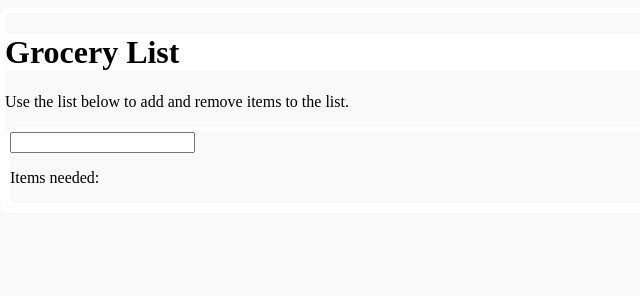
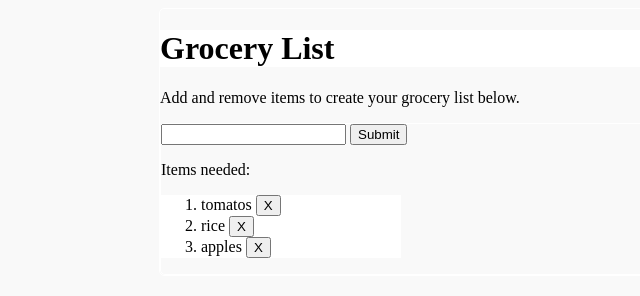
Before and after one commit to Mirajo/FWF, a plain HTML site: page wk1/Johnson_Miranda-week1/index.html in a window 1280 px wide. Shown: the whole page, without its empty margins (0-640 px from the left). Drawn offline with nearby package versions, Linux system fonts and the light colour scheme.

Commit message:
final submit
final submit

```diff
--- a/wk1/Johnson_Miranda-week1/css/style.css
+++ b/wk1/Johnson_Miranda-week1/css/style.css
@@ -2,8 +2,6 @@
 
 
 body{
-    margin-right: 0;
-    margin-left: 0;
     background-color: #F9F9F9;
 }
 h1 {
@@ -11,11 +9,18 @@ h1 {
 
 }
 .ng-scope {
-    border-radius: 10px;
-    border: 5px solid #ffffff;
-
+    border-radius: 5px;
+    border: 1px solid #ffffff;
+    margin-right: auto;
+    margin-left: auto;
+    width: 960px;
+}
+.ng-binding {
+    border: 0px;
 }
 
-ol li {
+ol {
     list-stle-type: decimal;
+    background-color: #ffffff;
+    width: 200px;
 }
--- a/wk1/Johnson_Miranda-week1/index.html
+++ b/wk1/Johnson_Miranda-week1/index.html
@@ -15,10 +15,15 @@
 </head>
 <body ng-app>
 <h1>Grocery List </h1>
-<p>Use the list below to add and remove items to the list.</p>
+<p>Add and remove items to create your grocery list below.</p>
 <div ng-controller="DBController">
     <input type="text" ng-model="listName"/>
+     <input type="submit" ng-click="addName()"/>
     <p>Items needed: {{listName}}</p>
+    <ol>
+        <li ng-repeat="name in listArray">{{name}}
+        <button ng-click="deleteName(name)">X</button></li>
+    </ol>
 </div>
 
 
--- a/wk1/Johnson_Miranda-week1/js/app.js
+++ b/wk1/Johnson_Miranda-week1/js/app.js
@@ -7,4 +7,19 @@
 function DBController($scope){
 
      $scope.listName;
+
+     $scope.listArray = ['tomatos', 'rice', 'apples'];
+
+     $scope.addName = function(){
+         $scope.listArray.push($scope.listName);
+
+         $scope.listName = '';
+
+     }
+
+    $scope.deleteName = function(deletedName){
+        var index = $scope.listArray.indexOf(deletedName);
+        $scope.listArray.splice(index,1);
+
+    }
  }
```
Also changed, not shown: 1 other file.
